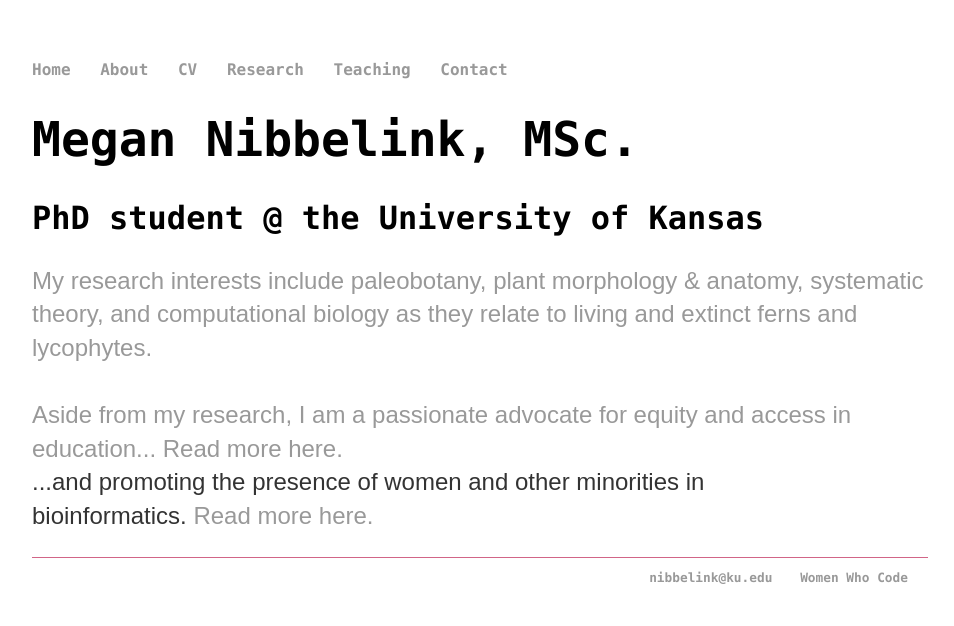
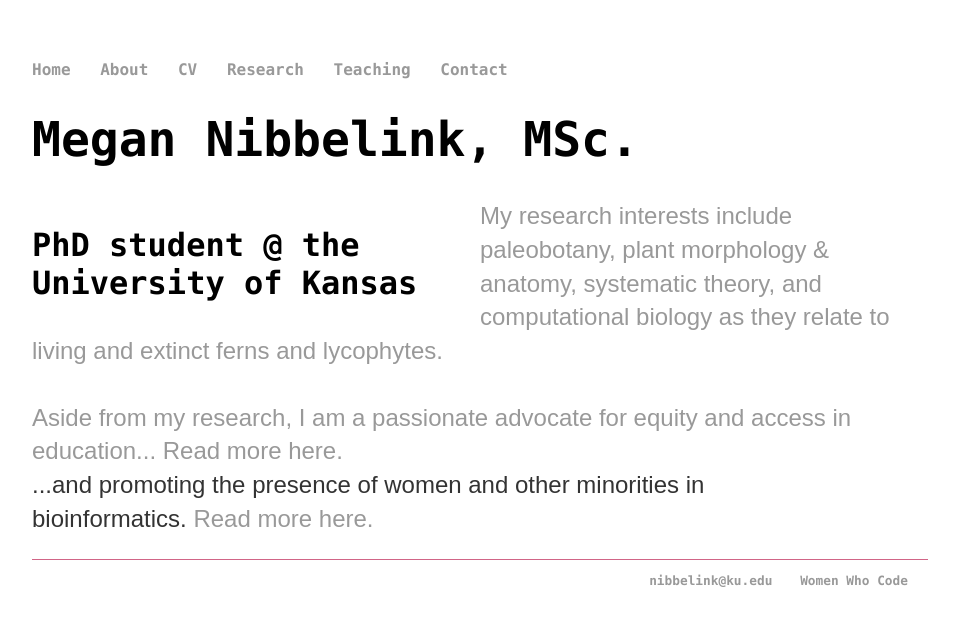
Before and after one commit to megannibbs/megannibbelink.github.io, a Jekyll site: the page built from index.html, in a window 1280 px wide. Shown: the top 626 px of the page, without its empty margins (160-1114 px from the left). Built offline with Jekyll 4.4.1, drawn with Linux system fonts in a browser that asks for light colours.

Commit message:
Update index.html

```diff
--- a/index.html
+++ b/index.html
@@ -4,8 +4,13 @@ title: Meg Nibbelink | Home
 ---
 <div class="blurb">
 	<h1><strong>Megan Nibbelink, MSc.</strong></h1>
-	<h2>PhD student @ the University of Kansas</h2>
-	<a align="right" href="https://biodiversity.ku.edu/sites/all/themes/bootstrap/bootstrap_biotheme/img/Nibbelink_web.jpg"</a>
+	<div class="row">
+        	<div class="column" align="left">
+			<h2>PhD student @ the University of Kansas</h2>
+		</div>
+		<div class="column" align="right">
+			<a align="right" href="https://biodiversity.ku.edu/sites/all/themes/bootstrap/bootstrap_biotheme/img/Nibbelink_web.jpg"</a>
+		</div>
 	<p>My research interests include paleobotany, plant morphology & anatomy, systematic theory,
 	and computational biology as they relate to living and extinct ferns and lycophytes.</br>
 	</br>
```
